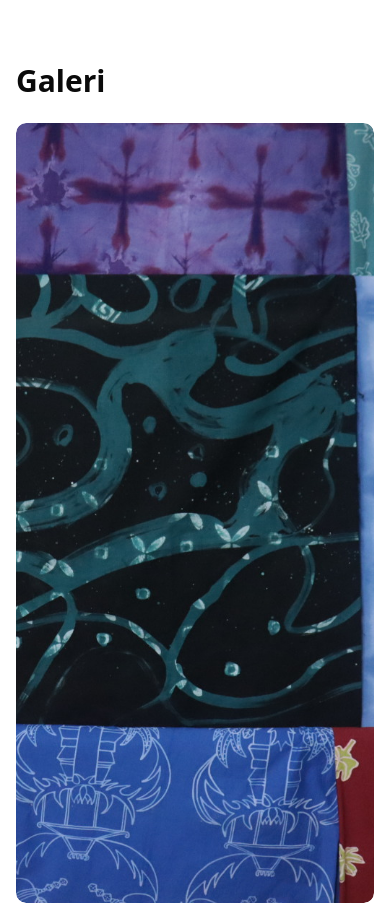
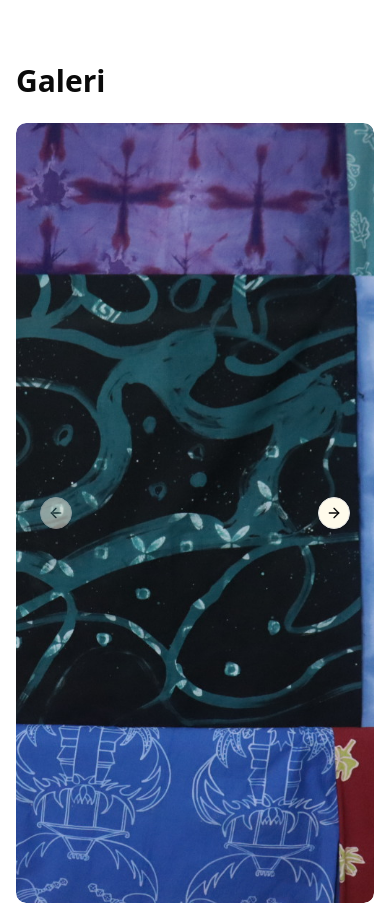
Before and after one commit to batik-tin/batik-tin, an Astro site: page / in a window 390 px wide. Shown: the part 3100-4003 px from the top of the page. Built offline with nearby package versions, Linux system fonts and the light colour scheme; Astro itself is replaced by a stand-in of ours.

Commit message:
carousel arrow

```diff
--- a/src/components/Carousel.tsx
+++ b/src/components/Carousel.tsx
@@ -15,8 +15,7 @@ type Props = {
 
 export function Carousel({ name, images, itemClass }: Props) {
   return (
-    <div>
-      <BaseCarousel className="max-w-screen overflow-hidden sm:overflow-auto">
+    <BaseCarousel>
       <div className="overflow-hidden rounded-lg">
         <CarouselContent>
           {images.map((image, index) => (
@@ -33,9 +32,8 @@ export function Carousel({ name, images, itemClass }: Props) {
           ))}
         </CarouselContent>
       </div>
-        <CarouselPrevious />
-        <CarouselNext />
+      <CarouselPrevious className="left-6 bg-amber-50 xl:-left-12 xl:bg-[unset]" />
+      <CarouselNext className="right-6 bg-amber-50 xl:-right-12 xl:bg-[unset]" />
     </BaseCarousel>
-    </div>
   )
 }
```
Lines whose indentation alone changed are shown as unchanged.
